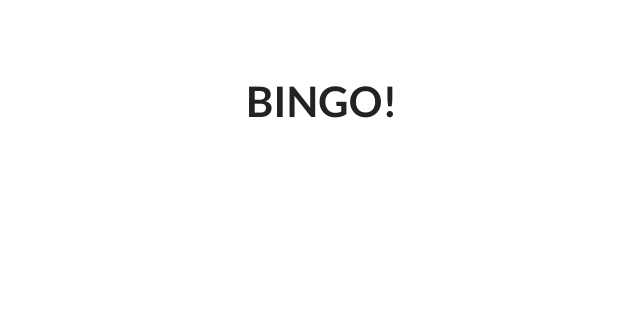
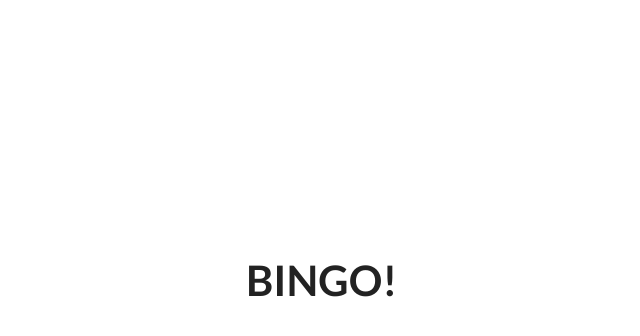
Before and after one commit to drewhop/drewhop.github.io, a Jekyll site: the page built from index.html, in a window 1280 px wide. Shown: the top 336 px of the page, without its empty margins (324-964 px from the left). Built offline with Jekyll 4.4.1, drawn with Linux system fonts in a browser that asks for light colours; Markdown is read by kramdown in place of the engine named in the settings.

Commit message:
Update index.html

```diff
--- a/index.html
+++ b/index.html
@@ -9,11 +9,9 @@ title: BINGO
 <hr/>
 -->
 
-<h1> </h1>
-<h1> </h1>
-<h1> </h1>
-<h1> </h1>
-<h1> </h1>
+<h1>&nbsp;</h1>
+<h1>&nbsp;</h1>
+<h1>&nbsp;</h1>
 <h1>BINGO!</h1>
 
 <!--
```
